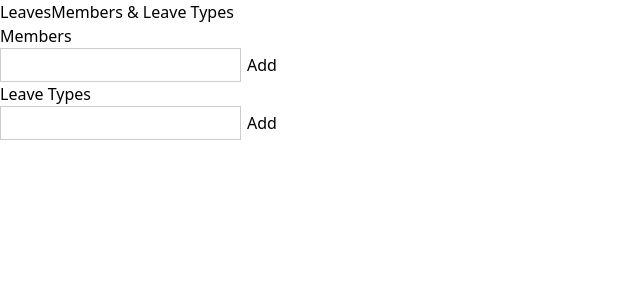
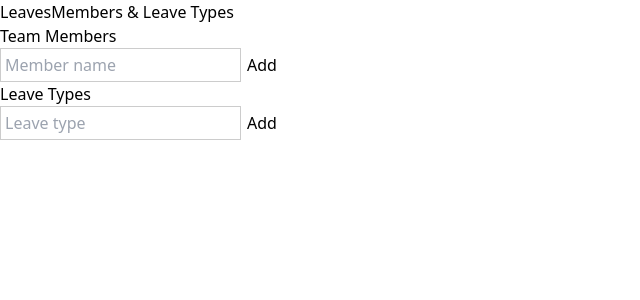
Before and after one commit to pinaki-GH/leave-tracker, a Next.js app: page /members in a window 1280 px wide. Shown: the top 300 px of the page, without its empty margins (0-640 px from the left). Built offline with nearby package versions, Linux system fonts and the light colour scheme.

Commit message:
Update page.tsx

```diff
--- a/app/members/page.tsx
+++ b/app/members/page.tsx
@@ -1,26 +1,113 @@
 "use client";
-import { useState } from "react";
+
+import { useEffect, useState } from "react";
 import { getData, saveData } from "@/lib/storage";
 
+type Item = {
+  id: string;
+  name: string;
+};
+
 export default function MembersPage() {
-  const [member, setMember] = useState("");
-  const [type, setType] = useState("");
+  const [members, setMembers] = useState<Item[]>([]);
+  const [leaveTypes, setLeaveTypes] = useState<Item[]>([]);
+  const [memberName, setMemberName] = useState("");
+  const [leaveTypeName, setLeaveTypeName] = useState("");
 
-  const add = (key: string, value: string) => {
-    const data = getData<any>(key);
-    saveData(key, [...data, { id: crypto.randomUUID(), name: value }]);
-    alert("Saved");
+  useEffect(() => {
+    setMembers(getData("members"));
+    setLeaveTypes(getData("leaveTypes"));
+  }, []);
+
+  const addItem = (
+    key: "members" | "leaveTypes",
+    value: string,
+    setter: (items: Item[]) => void
+  ) => {
+    if (!value.trim()) return;
+
+    const newItem = { id: crypto.randomUUID(), name: value };
+    const updated = [...getData<Item>(key), newItem];
+
+    saveData(key, updated);
+    setter(updated);
+  };
+
+  const removeItem = (
+    key: "members" | "leaveTypes",
+    id: string,
+    setter: (items: Item[]) => void
+  ) => {
+    const updated = getData<Item>(key).filter(i => i.id !== id);
+    saveData(key, updated);
+    setter(updated);
   };
 
   return (
-    <div className="bg-white p-4 rounded shadow">
-      <h2 className="font-bold">Members</h2>
-      <input onChange={e => setMember(e.target.value)} />
-      <button onClick={() => add("members", member)}>Add</button>
+    <div className="max-w-xl mx-auto bg-white p-6 rounded shadow">
+      <h1 className="text-xl font-bold mb-4">Team Members</h1>
 
-      <h2 className="font-bold mt-4">Leave Types</h2>
-      <input onChange={e => setType(e.target.value)} />
-      <button onClick={() => add("leaveTypes", type)}>Add</button>
+      <div className="flex gap-2 mb-3">
+        <input
+          className="border p-1 flex-1"
+          placeholder="Member name"
+          value={memberName}
+          onChange={e => setMemberName(e.target.value)}
+        />
+        <button
+          className="bg-blue-600 text-white px-3 rounded"
+          onClick={() => {
+            addItem("members", memberName, setMembers);
+            setMemberName("");
+          }}
+        >
+          Add
+        </button>
+      </div>
+
+      {members.map(m => (
+        <div key={m.id} className="flex justify-between border-b py-1">
+          <span>{m.name}</span>
+          <button
+            className="text-red-600"
+            onClick={() => removeItem("members", m.id, setMembers)}
+          >
+            Delete
+          </button>
+        </div>
+      ))}
+
+      <h1 className="text-xl font-bold mt-6 mb-4">Leave Types</h1>
+
+      <div className="flex gap-2 mb-3">
+        <input
+          className="border p-1 flex-1"
+          placeholder="Leave type"
+          value={leaveTypeName}
+          onChange={e => setLeaveTypeName(e.target.value)}
+        />
+        <button
+          className="bg-blue-600 text-white px-3 rounded"
+          onClick={() => {
+            addItem("leaveTypes", leaveTypeName, setLeaveTypes);
+            setLeaveTypeName("");
+          }}
+        >
+          Add
+        </button>
+      </div>
+
+      {leaveTypes.map(t => (
+        <div key={t.id} className="flex justify-between border-b py-1">
+          <span>{t.name}</span>
+          <button
+            className="text-red-600"
+            onClick={() => removeItem("leaveTypes", t.id, setLeaveTypes)}
+          >
+            Delete
+          </button>
+        </div>
+      ))}
     </div>
   );
 }
```
